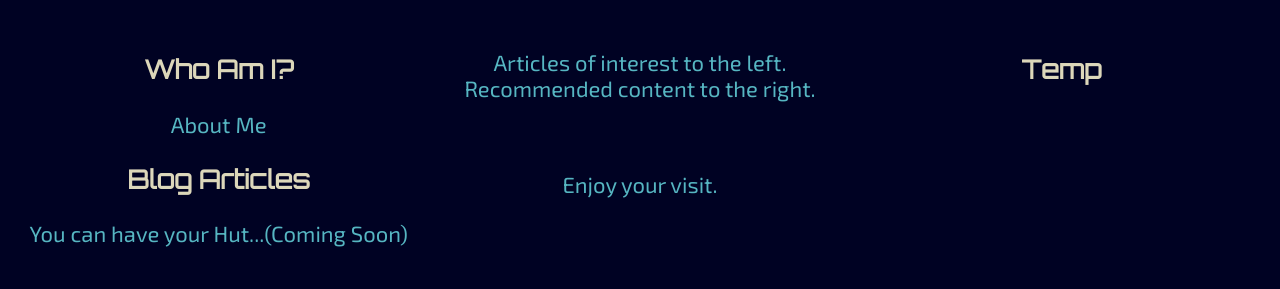
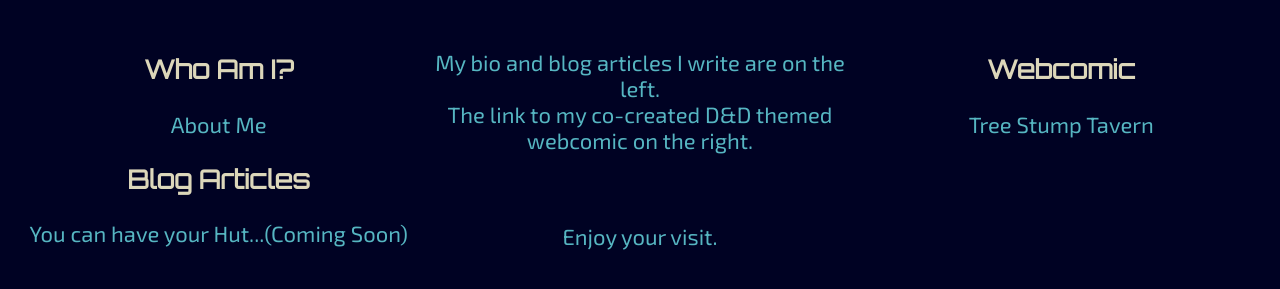
Before and after one commit to EngineNoir/enginenoir.github.io, a plain HTML site: page index.html in a window 1280 px wide. Shown: the part 203-492 px from the top of the page. Drawn offline with Linux system fonts and the light colour scheme.

Commit message:
added webcomic link and small changes to links

```diff
--- a/index.html
+++ b/index.html
@@ -15,8 +15,8 @@
     <div class="grid-container">
         <div class="header">
           <h1>&#9959; EngineNoir &#9959;</h1>
-          <p><a href="https://github.com/EngineNoir">Github</a> | <a href="https://www.codecademy.com/profiles/EngineNoir">Codecademy</a> |
-            <a href="https://steamcommunity.com/profiles/76561198156083082/">Steam</a></p>
+          <p><a href="https://github.com/EngineNoir" target="_blank">Github</a> | <a href="https://www.codecademy.com/profiles/EngineNoir" target="_blank">Codecademy</a> |
+            <a href="https://steamcommunity.com/profiles/76561198156083082/" target="_blank">Steam</a></p>
         </div>
 
         <div class="left">
@@ -27,14 +27,15 @@
         </div>
 
         <div class="middle">
-            <p>Articles of interest to the left.<br>
-            Recommended content to the right.</p>
+            <p>My bio and blog articles I write are on the left.<br>
+            The link to my co-created D&D themed webcomic on the right.</p>
             <br>
             <p>Enjoy your visit.</p>
         </div>
 
         <div class="right">
-            <h3>Temp</h3>
+            <h3>Webcomic</h3>
+		<a href="https://treestumptvaern.com" target="_blank">Tree Stump Tavern</a>
 
         </div>
     </div>
```
